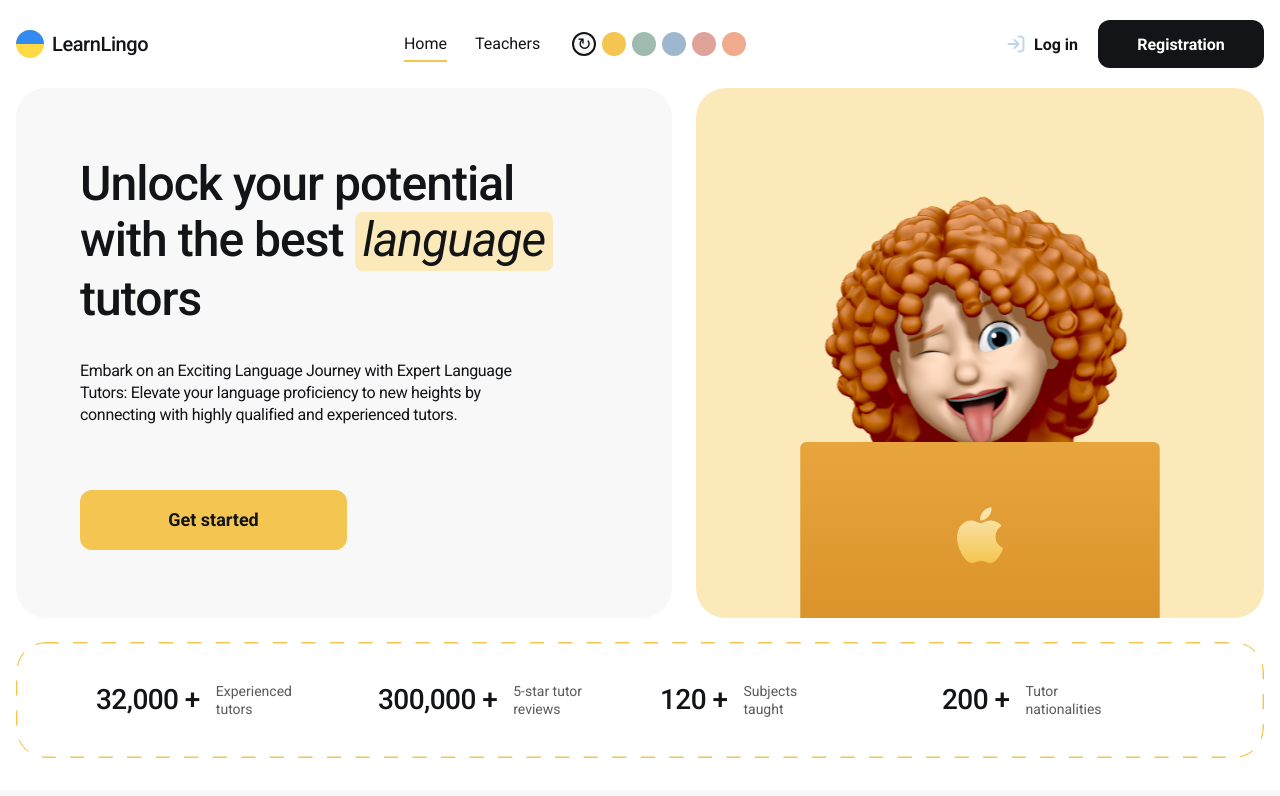
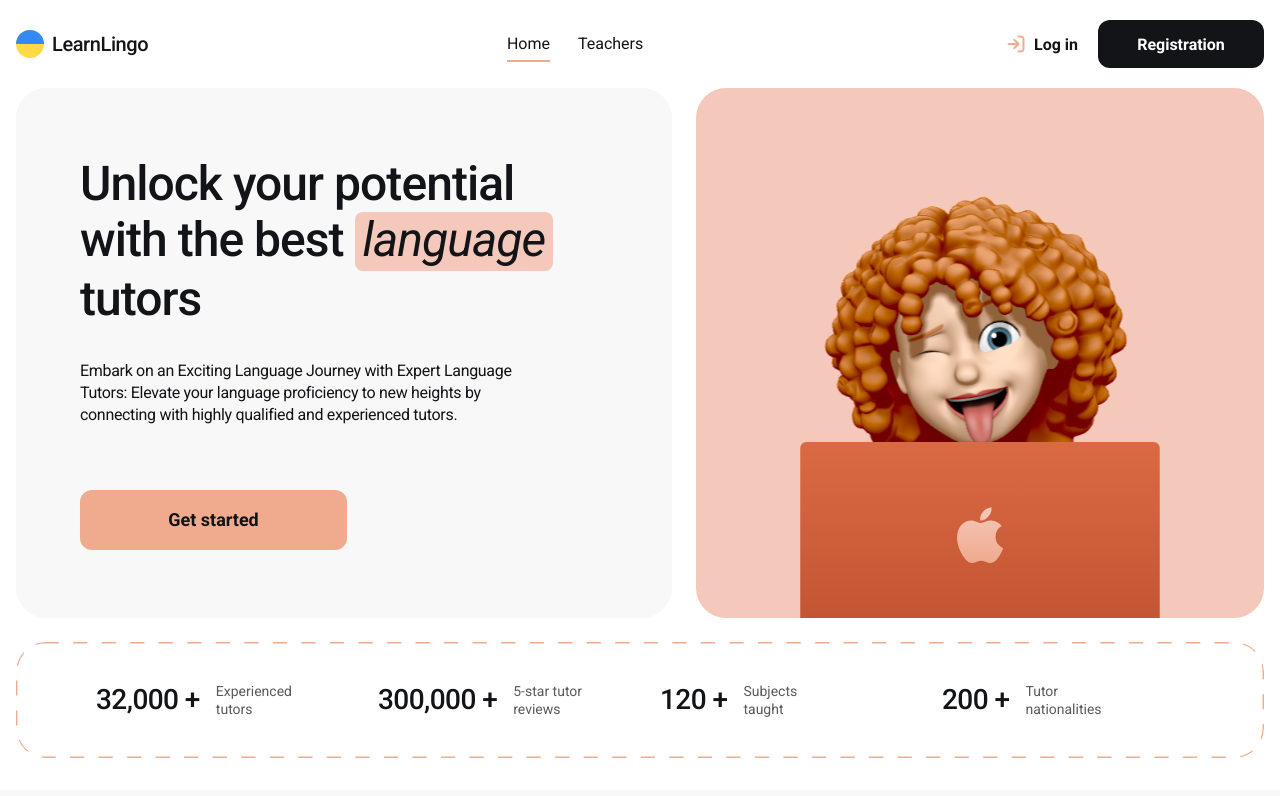
Before and after one commit to lisaVecher/learn-lingo, a React (Vite) app: page / in a window 1280 px wide. Shown: the top 796 px of the page. Built offline with nearby package versions, Linux system fonts and the light colour scheme; no server answers.

Commit message:
update random theme and login icon color

```diff
--- a/src/components/AppLayout/AppLayout.jsx
+++ b/src/components/AppLayout/AppLayout.jsx
@@ -8,7 +8,8 @@ import css from "./AppLayout.module.css";
 
 function AppLayout() {
   const [authMode, setAuthMode] = useState(null);
-  const { theme, isRandom, selectTheme, enableRandomTheme } = useTheme();
+
+  useTheme();
 
   const closeAuthModal = useCallback(() => {
     setAuthMode(null);
@@ -16,13 +17,7 @@ function AppLayout() {
 
   return (
     <div className={css.layout}>
-      <Header
-        onOpenAuth={setAuthMode}
-        theme={theme}
-        isRandomTheme={isRandom}
-        onSelectTheme={selectTheme}
-        onEnableRandomTheme={enableRandomTheme}
-      />
+      <Header onOpenAuth={setAuthMode} />
 
       <main className={css.main}>
         <Outlet />
--- a/src/components/Header/Header.jsx
+++ b/src/components/Header/Header.jsx
@@ -1,9 +1,7 @@
 import { NavLink } from "react-router";
 import toast from "react-hot-toast";
 
-import loginIcon from "../../assets/login.svg";
 import ukraineLogo from "../../assets/ukrainelogo.svg";
-import { themeOptions } from "../../data/themes";
 import { useAuth } from "../../hooks/useAuth";
 import Container from "../Container/Container";
 import css from "./Header.module.css";
@@ -12,13 +10,7 @@ function getLinkClass({ isActive }) {
   return `${css.link} ${isActive ? css.activeLink : ""}`;
 }
 
-function Header({
-  onOpenAuth,
-  theme,
-  isRandomTheme,
-  onSelectTheme,
-  onEnableRandomTheme,
-}) {
+function Header({ onOpenAuth }) {
   const { user, logout } = useAuth();
 
   const handleLogout = async () => {
@@ -59,39 +51,6 @@ function Header({
           )}
         </nav>
 
-        <div className={css.themePicker} role="group" aria-label="Color theme">
-          <button
-            className={`${css.randomThemeButton} ${
-              isRandomTheme ? css.selectedTheme : ""
-            }`}
-            type="button"
-            onClick={onEnableRandomTheme}
-            aria-label="Use a random color theme"
-            aria-pressed={isRandomTheme}
-            title="Random theme"
-          >
-            ↻
-          </button>
-
-          {themeOptions.map((option) => {
-            const isSelected = !isRandomTheme && theme === option.id;
-
-            return (
-              <button
-                className={`${css.themeButton} ${css[option.id]} ${
-                  isSelected ? css.selectedTheme : ""
-                }`}
-                type="button"
-                key={option.id}
-                onClick={() => onSelectTheme(option.id)}
-                aria-label={`Use ${option.label.toLowerCase()} theme`}
-                aria-pressed={isSelected}
-                title={`${option.label} theme`}
-              />
-            );
-          })}
-        </div>
-
         <div className={css.actions}>
           {user ? (
             <>
@@ -114,12 +73,7 @@ function Header({
                 type="button"
                 onClick={() => onOpenAuth("login")}
               >
-                <img
-                  className={css.loginIcon}
-                  src={loginIcon}
-                  alt=""
-                  aria-hidden="true"
-                />
+                <span className={css.loginIcon} aria-hidden="true" />
                 Log in
               </button>
 
--- a/src/components/Header/Header.module.css
+++ b/src/components/Header/Header.module.css
@@ -82,94 +82,30 @@
     font-weight: 700;
 }
 
-
-.themePicker {
-    display: flex;
-    align-items: center;
-    gap: 6px;
+.loginButton {
+    transition: color var(--transition);
 }
 
-
-.themeButton,
-.randomThemeButton {
-    width: 24px;
-    height: 24px;
-    flex-shrink: 0;
-    padding: 0;
-    border: 2px solid transparent;
-    border-radius: 50%;
-    transition:
-        border-color var(--transition),
-        box-shadow var(--transition),
-        transform var(--transition);
+.loginButton:hover {
+    color: var(--theme-main);
 }
 
-
-.themeButton {
-    background-color: var(--swatch);
-}
-
-
-.randomThemeButton {
-    display: grid;
-    place-items: center;
-    color: var(--color-text);
-    background-color: var(--color-background);
-    font-size: 17px;
-    line-height: 1;
-}
-
-
-.themeButton:hover,
-.randomThemeButton:hover {
-    transform: scale(1.12);
-}
-
-
-.themeButton:focus-visible,
-.randomThemeButton:focus-visible {
-    outline: 2px solid var(--color-text);
-    outline-offset: 2px;
-}
-
-
-.selectedTheme {
-    border-color: var(--color-text);
-    box-shadow: 0 0 0 2px var(--color-white);
-}
-
-
-.yellow {
-    --swatch: #f4c550;
-}
-
-
-.green {
-    --swatch: #9fbaae;
-}
-
-
-.blue {
-    --swatch: #9fb7ce;
-}
-
-
-.pink {
-    --swatch: #e0a39a;
-}
-
-
-.peach {
-    --swatch: #f0aa8d;
-}
-
-
 .loginIcon {
+    display: inline-block;
     width: 20px;
     height: 20px;
     flex-shrink: 0;
+    background-color: var(--theme-main);
+    mask-image: url("../../assets/login.svg");
+    mask-position: center;
+    mask-repeat: no-repeat;
+    mask-size: contain;
+    transition: background-color var(--transition);
+    -webkit-mask-image: url("../../assets/login.svg");
+    -webkit-mask-position: center;
+    -webkit-mask-repeat: no-repeat;
+    -webkit-mask-size: contain;
 }
-
 
 .registerButton {
     min-width: 166px;
@@ -183,11 +119,9 @@
     transition: background-color var(--transition);
 }
 
-
 .registerButton:hover {
     background-color: #35383d;
 }
-
 
 .userName {
     max-width: 150px;
@@ -197,11 +131,9 @@
     white-space: nowrap;
 }
 
-
 .logoutButton {
     color: var(--color-error);
 }
-
 
 @media (max-width: 900px) {
     .content {
@@ -211,45 +143,27 @@
         padding-bottom: 18px;
     }
 
-
     .navigation {
         order: 3;
         width: 100%;
         justify-content: center;
     }
-
-
-    .themePicker {
-        margin-left: auto;
-    }
 }
-
 
 @media (max-width: 600px) {
     .content {
         gap: 16px;
     }
 
-
     .actions {
         gap: 8px;
     }
-
-
-    .themePicker {
-        order: 4;
-        width: 100%;
-        justify-content: center;
-        margin-left: 0;
-    }
-
 
     .registerButton {
         min-width: auto;
         padding: 12px;
     }
 
-
     .userName {
         display: none;
     }
--- a/src/data/themes.js
+++ b/src/data/themes.js
@@ -1,16 +1,4 @@
-export const themeOptions = [
-  { id: "yellow", label: "Yellow" },
-  { id: "green", label: "Green" },
-  { id: "blue", label: "Blue" },
-  { id: "pink", label: "Pink" },
-  { id: "peach", label: "Peach" },
-];
-
-const themeIds = themeOptions.map(({ id }) => id);
-
-export function isThemeId(value) {
-  return themeIds.includes(value);
-}
+const themeIds = ["yellow", "green", "blue", "pink", "peach"];
 
 export function getRandomTheme(excludedTheme = null) {
   const availableThemes = themeIds.filter((theme) => theme !== excludedTheme);
--- a/src/hooks/useTheme.js
+++ b/src/hooks/useTheme.js
@@ -1,74 +1,29 @@
 import { useCallback, useLayoutEffect, useState } from "react";
 
-import { getRandomTheme, isThemeId } from "../data/themes";
+import { getRandomTheme } from "../data/themes";
 
 const STORAGE_KEY = "learnlingo-theme";
 const RANDOM_THEME_KEY = "learnlingo-random-theme";
 
-function createRandomTheme(excludedTheme = null) {
-  const randomTheme = getRandomTheme(excludedTheme);
+function getInitialTheme() {
+  let previousTheme = null;
 
   try {
-    sessionStorage.setItem(RANDOM_THEME_KEY, randomTheme);
+    previousTheme = sessionStorage.getItem(RANDOM_THEME_KEY);
   } catch {}
 
-  return randomTheme;
-}
-
-function getInitialThemeState() {
-  try {
-    const savedTheme = localStorage.getItem(STORAGE_KEY);
-
-    if (isThemeId(savedTheme)) {
-      return { theme: savedTheme, isRandom: false };
-    }
-  } catch {}
-
-  let previousRandomTheme = null;
-
-  try {
-    previousRandomTheme = sessionStorage.getItem(RANDOM_THEME_KEY);
-  } catch {}
-
-  return {
-    theme: createRandomTheme(previousRandomTheme),
-    isRandom: true,
-  };
+  return getRandomTheme(previousTheme);
 }
 
 export function useTheme() {
-  const [themeState, setThemeState] = useState(getInitialThemeState);
+  const [theme] = useState(getInitialTheme);
 
   useLayoutEffect(() => {
-    document.documentElement.dataset.theme = themeState.theme;
-  }, [themeState.theme]);
-
-  const selectTheme = useCallback((theme) => {
-    if (!isThemeId(theme)) {
-      return;
-    }
+    document.documentElement.dataset.theme = theme;
 
     try {
-      localStorage.setItem(STORAGE_KEY, theme);
+      localStorage.removeItem(SAVED_THEME_KEY);
+      sessionStorage.setItem(RANDOM_THEME_KEY, theme);
     } catch {}
-
-    setThemeState({ theme, isRandom: false });
-  }, []);
-
-  const enableRandomTheme = useCallback(() => {
-    try {
-      localStorage.removeItem(STORAGE_KEY);
-    } catch {}
-
-    setThemeState((current) => ({
-      theme: createRandomTheme(current.theme),
-      isRandom: true,
-    }));
-  }, []);
-
-  return {
-    ...themeState,
-    selectTheme,
-    enableRandomTheme,
-  };
+  }, [theme]);
 }
```
Also changed, not shown: 1 other file (tests, documents, lock files or other folders).
